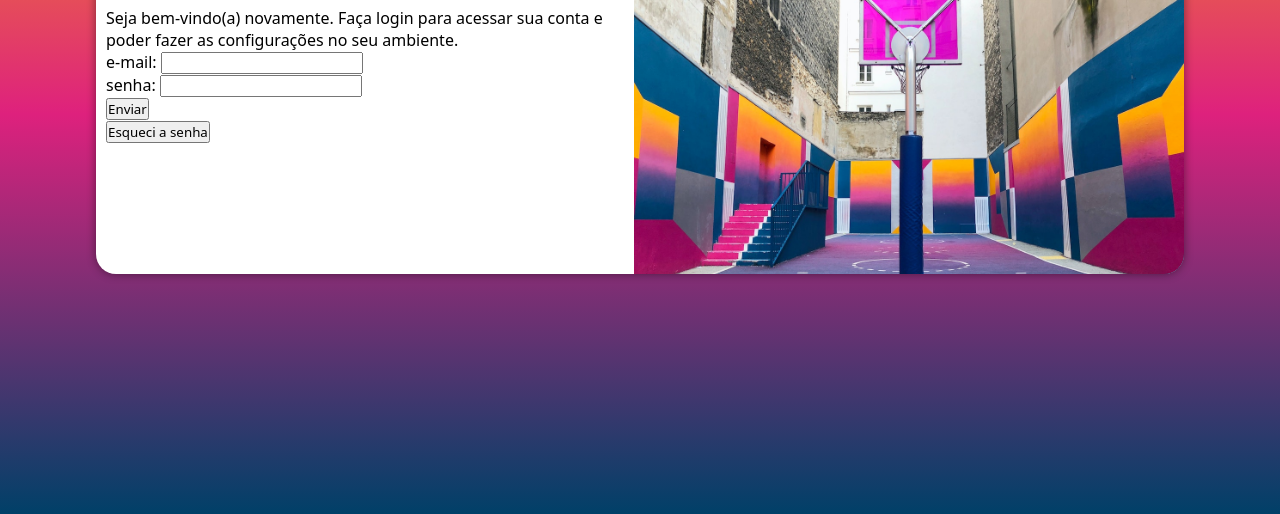
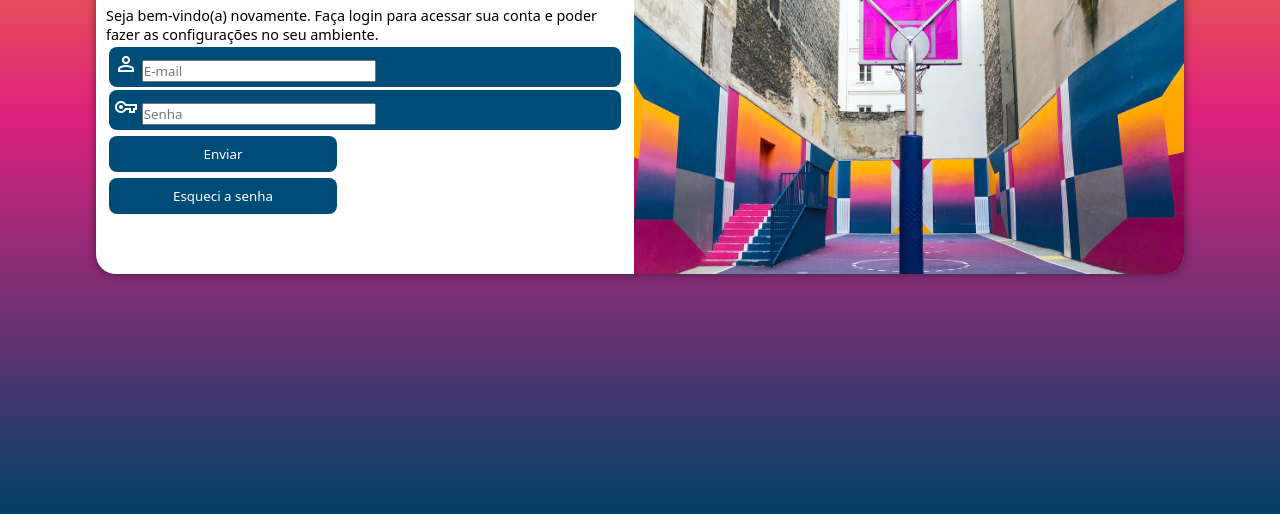
Before and after one commit to matheus-coelhomonteiro/projeto-login, a plain HTML site: page index.html in a window 1280 px wide. Shown: the part 286-800 px from the top of the page. Drawn offline with nearby package versions, Linux system fonts and the light colour scheme.

Commit message:
input css1

```diff
--- a/estilos/style.css
+++ b/estilos/style.css
@@ -17,6 +17,15 @@ main {
     position: relative;
     height: 100vh;
     width: 100vw;
+}
+
+h1 {
+    text-align: center;
+    margin-bottom: 9px;
+}
+
+p {
+    font-size: 0.9em;
 }
 
 section#login {
@@ -46,8 +55,24 @@ section#login > div#formulario {
     padding: 10px;
 }
 
+p#form {
+    margin: 3px;
+    padding: 5px;
+    background-color: #004C78;
+    border-radius: 8px;
+}
 
-h1 {
-    text-align: center;
-    margin-bottom: 10px;
+input#botao {
+    margin: 3px;
+    padding: 9px;
+    width: 228px;
+    border-radius: 8px;
+    border: none;
+    background-color: #004C78;
+    color: white;
 }
+
+label {
+    width: 50vw;
+    color: white;
+}
--- a/index.html
+++ b/index.html
@@ -4,6 +4,8 @@
     <meta charset="UTF-8">
     <meta name="viewport" content="width=device-width, initial-scale=1.0">
     <title>Login</title>
+    <link rel="stylesheet" href="https://fonts.googleapis.com/css2?family=Material+Symbols+Outlined:opsz,wght,FILL,GRAD@48,400,0,0" />
+    <link rel="stylesheet" href="https://fonts.googleapis.com/css2?family=Material+Symbols+Outlined:opsz,wght,FILL,GRAD@48,400,0,0" />
     <link rel="stylesheet" href="estilos/style.css">
     <link rel="stylesheet" href="estilos/mq.css">
 </head>
@@ -16,14 +18,14 @@
                 <h1>Login</h1>
                 <p>Seja bem-vindo(a) novamente. Faça login para acessar sua conta e poder fazer as configurações no seu ambiente.</p>
                 <form action="login.php" method="post" autocomplete="on">
-                    <p><label for="iemail">e-mail:</label>
-                        <input type="email" name="email" id="iemail" required>
+                    <p id="form"><label for="iemail"><span class="material-symbols-outlined">person</span></label>
+                        <input type="email" name="email" id="iemail" required size="24" placeholder="E-mail">
                     </p>
-                    <p><label for="isenha">senha:</label>
-                        <input type="password" name="senha" id="isenha" required minlength="8" maxlength="20">
+                    <p id="form"><label for="isenha"><span class="material-symbols-outlined">vpn_key</span></label>
+                        <input type="password" name="senha" id="isenha" required minlength="8" maxlength="20" size="24" placeholder="Senha">
                     </p>
-                    <p><input type="submit" value="Enviar"></p>
-                    <p><input type="button" value="Esqueci a senha"></p>
+                    <p><input id="botao" type="submit" value="Enviar"></p>
+                    <p><input id="botao" type="button" value="Esqueci a senha"></p>
                 </form>
             </div>
         </section>
```
